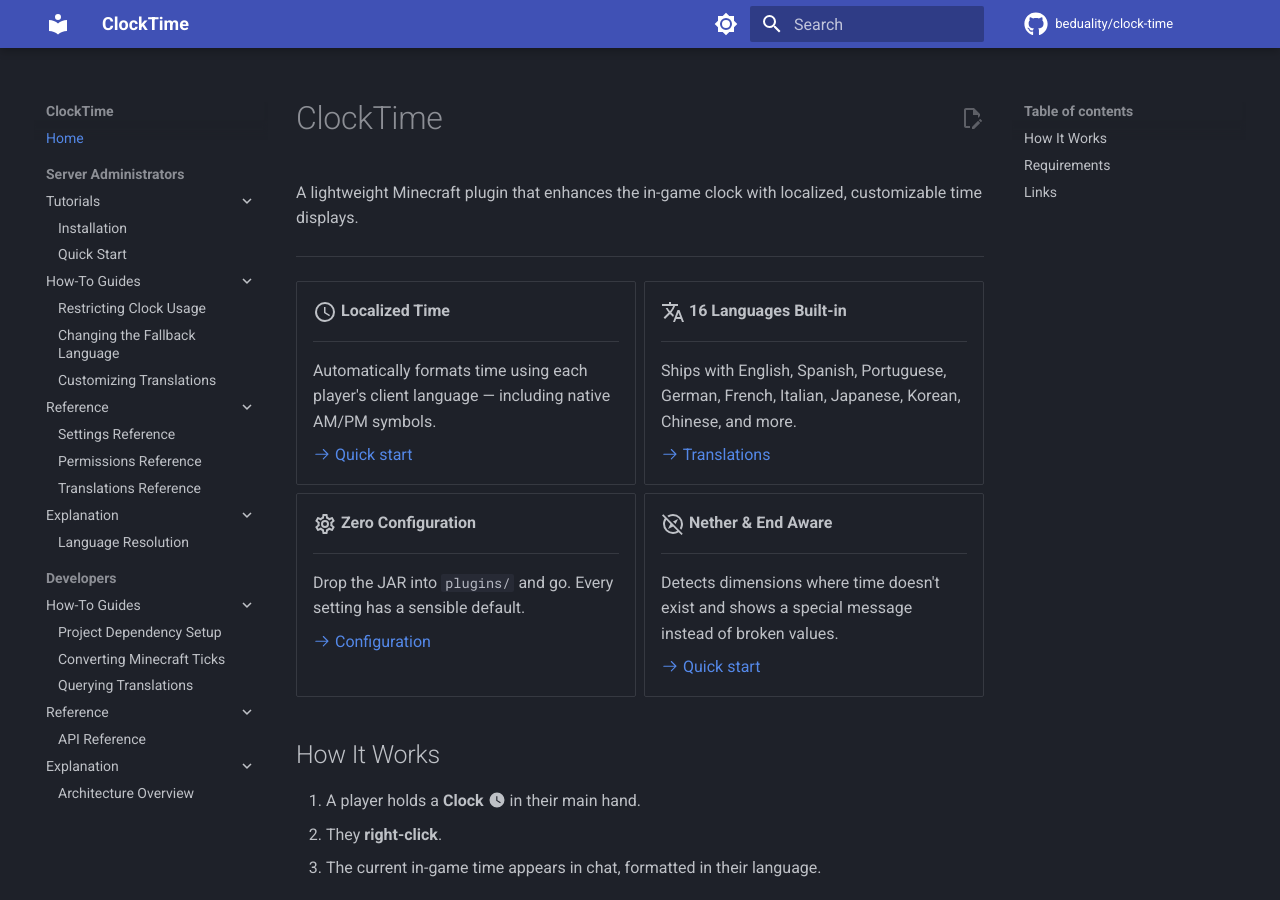
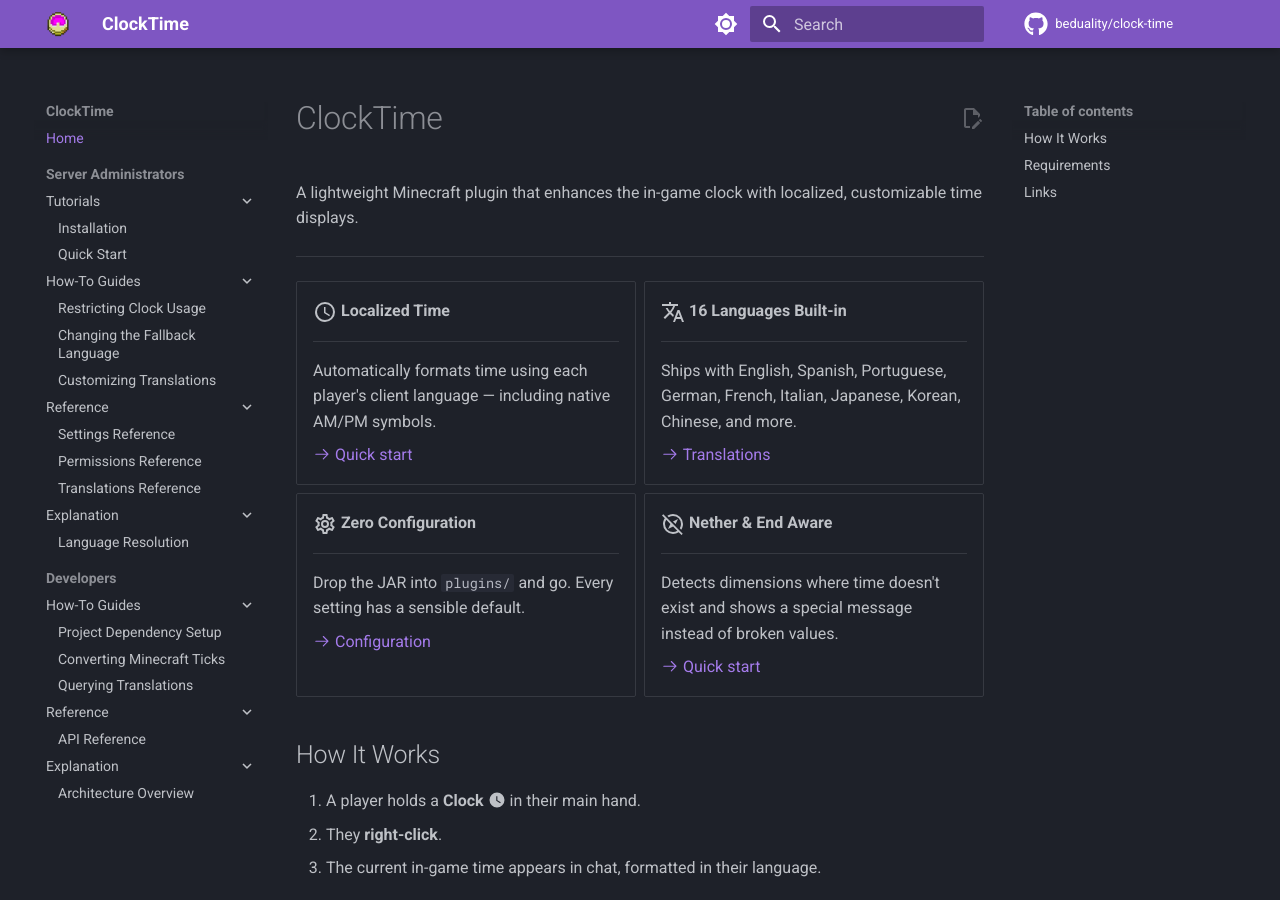
Before and after one commit to beduality/clock-gui, an MkDocs documentation site: the page built from docs/index.md, in a window 1280 px wide and 900 px high. Built offline with MkDocs 1.6.1 and Material for MkDocs 9.7.7, drawn with Linux system fonts in a browser that asks for light colours; comment, search, counter and statistics services are not loaded.

Commit message:
feat: add project logo and update color palette in documentation theme

```diff
--- a/mkdocs.yml
+++ b/mkdocs.yml
@@ -7,16 +7,18 @@
 
 theme:
   name: material
+  logo: assets/images/logo.png
+  favicon: assets/images/logo.png
   palette:
     - scheme: slate
-      primary: indigo
-      accent: indigo
+      primary: deep-purple
+      accent: amber
       toggle:
         icon: material/brightness-7
         name: Switch to light mode
     - scheme: default
-      primary: indigo
-      accent: indigo
+      primary: deep-purple
+      accent: amber
       toggle:
         icon: material/brightness-4
         name: Switch to dark mode
```
Also changed, not shown: docs/assets/images/logo.png (added).
